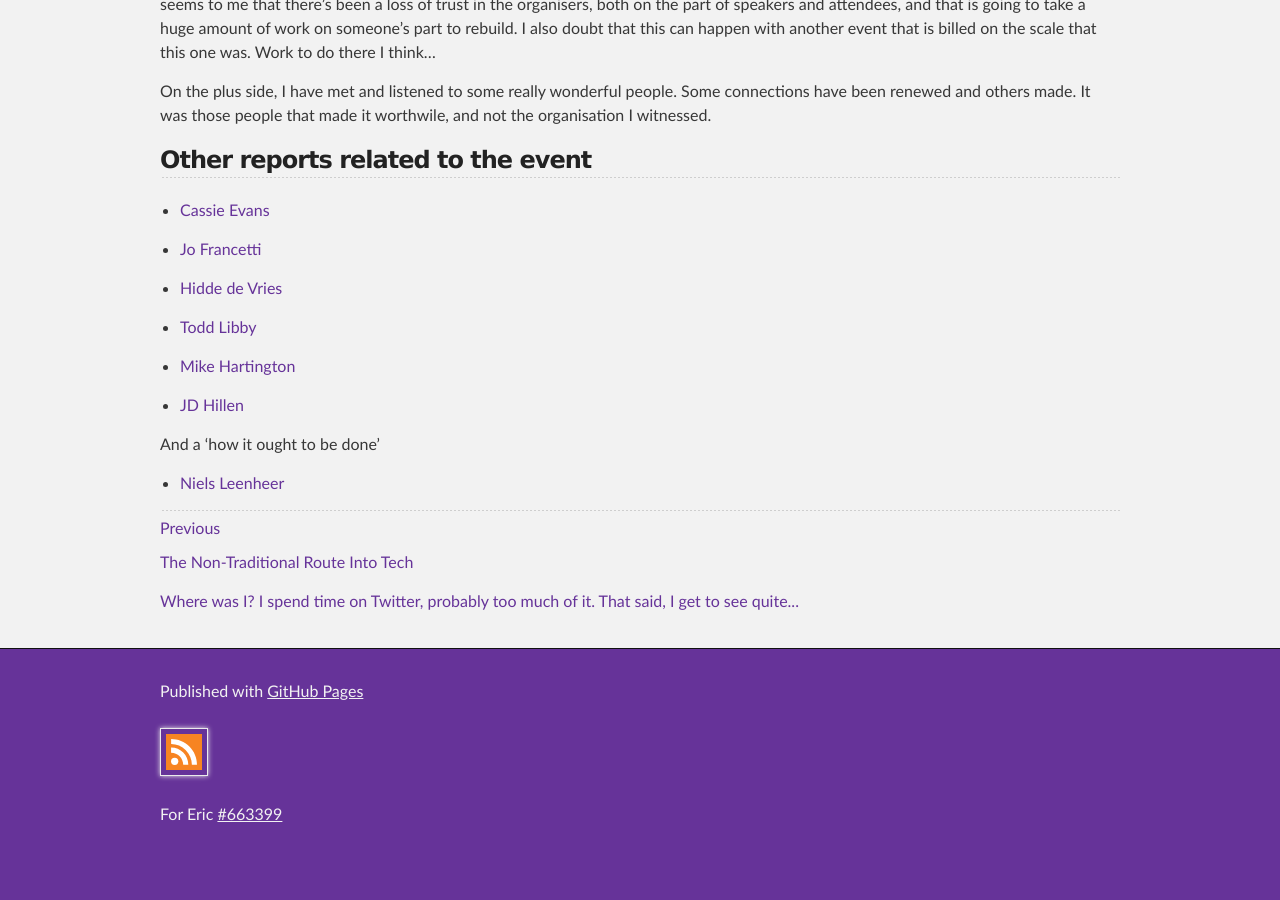
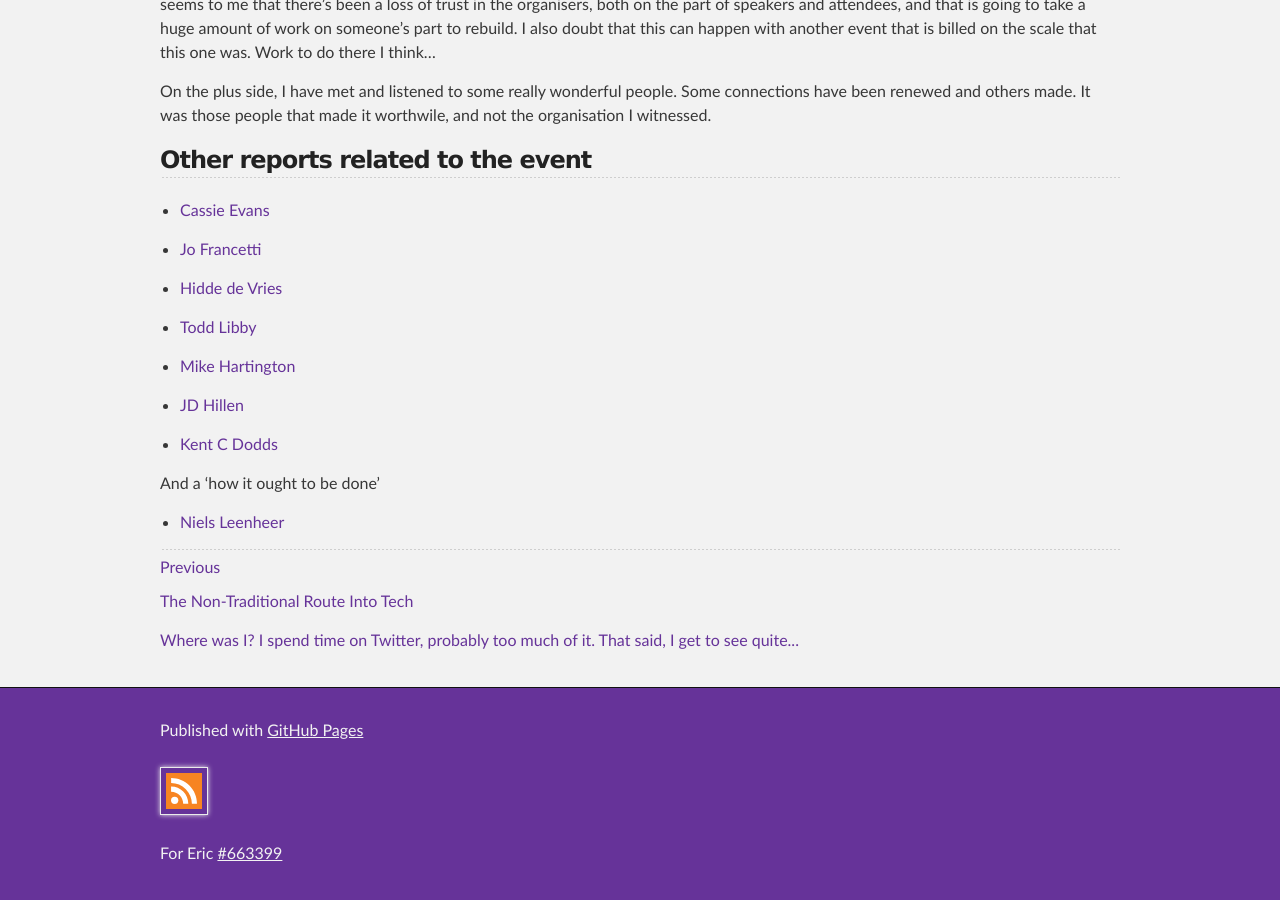
Before and after one commit to christopherallanperry/christopherallanperry.github.io, a Jekyll site: the page built from _posts/2022-11-19-modern_frontends-an_attendees_perspective.markdown, in a window 1280 px wide and 900 px high, scrolled down 5653 px. Built offline with Jekyll 4.4.1, drawn with Linux system fonts in a browser that asks for light colours; before the commit the page ends 6514 px from its top, so only the background shows below that.

Commit message:
Added Kent C Dodds blog post

```diff
--- a/_posts/2022-11-19-modern_frontends-an_attendees_perspective.markdown
+++ b/_posts/2022-11-19-modern_frontends-an_attendees_perspective.markdown
@@ -115,6 +115,8 @@ On the plus side, I have met and listened to some really wonderful people. Some
 
 - [JD Hillen](https://jdhillen.com/blog/my-experience-at-modern-frontends-live/)
 
+- [Kent C Dodds](https://kentcdodds.com/blog/my-modern-frontends-live-experience)
+
 And a 'how it ought to be done'
 
 - [Niels Leenheer](https://nielsleenheer.com/articles/2022/red-flag-speakers-having-to-cover-their-own-travel/)
```
